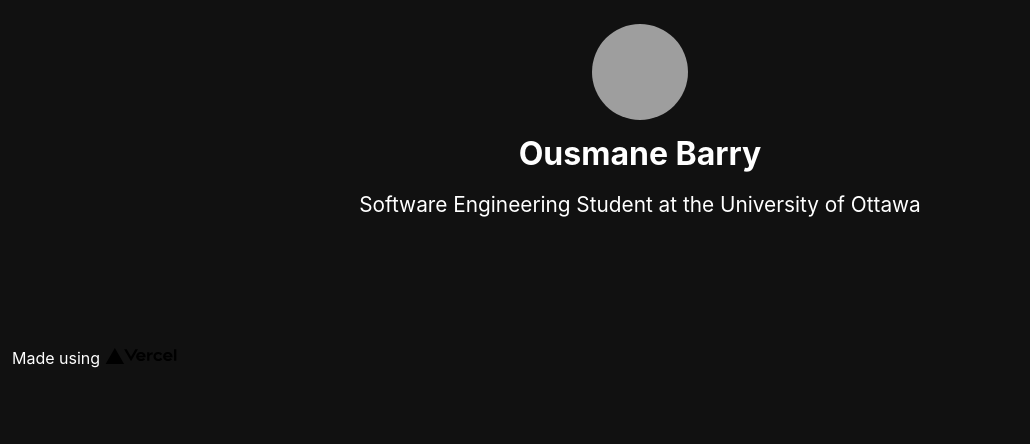
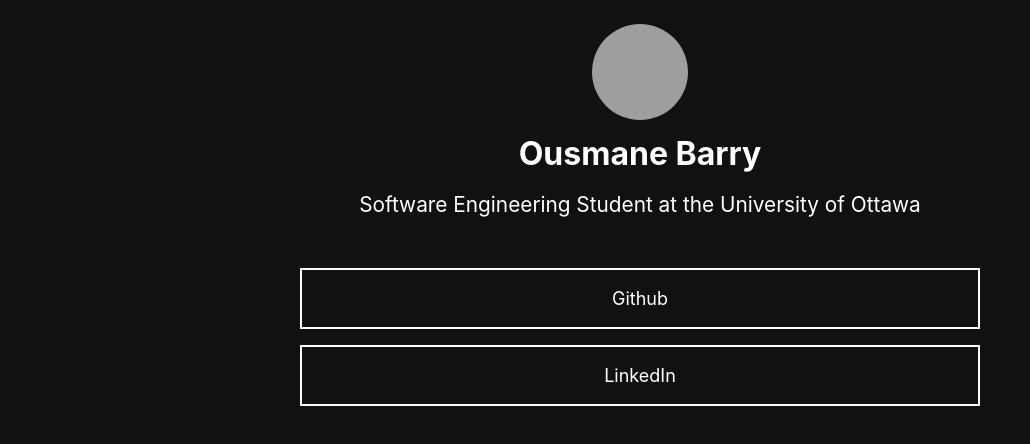
Before and after one commit to ousmanebarry/me, a Next.js app: page / in a window 1280 px wide. Shown: the top 444 px of the page, without its empty margins (0-1030 px from the left). Built offline with nearby package versions, Linux system fonts and the light colour scheme; grey boxes are pictures that could not be loaded.

Commit message:
Update index.js

```diff
--- a/pages/index.js
+++ b/pages/index.js
@@ -1,5 +1,5 @@
 import Head from 'next/head';
-// import Image from 'next/image';
+import Link from 'next/link';
 import styles from '../styles/Home.module.css';
 
 export default function Home() {
@@ -24,20 +24,21 @@ export default function Home() {
 							Software Engineering Student at the University of Ottawa
 						</p>
 					</div>
+					<div className={styles.github}>
+						<Link href='https://github.com/ousmanebarry/'>
+							<a target='_blank'>
+								<p>Github</p>
+							</a>
+						</Link>
+					</div>
+					<div className={styles.linkedin}>
+						<Link href='https://github.com/ousmanebarry/'>
+							<a target='_blank'>
+								<p>LinkedIn</p>
+							</a>
+						</Link>
+					</div>
 				</main>
-
-				<div className={styles.footer}>
-					<a
-						href='https://vercel.com?utm_source=create-next-app&utm_medium=default-template&utm_campaign=create-next-app'
-						target='_blank'
-						rel='noopener noreferrer'
-					>
-						Made using{' '}
-						<span className={styles.logo}>
-							<img src='/vercel.svg' alt='Vercel Logo' width={72} height={16} />
-						</span>
-					</a>
-				</div>
 			</div>
 		</div>
 	);
```
